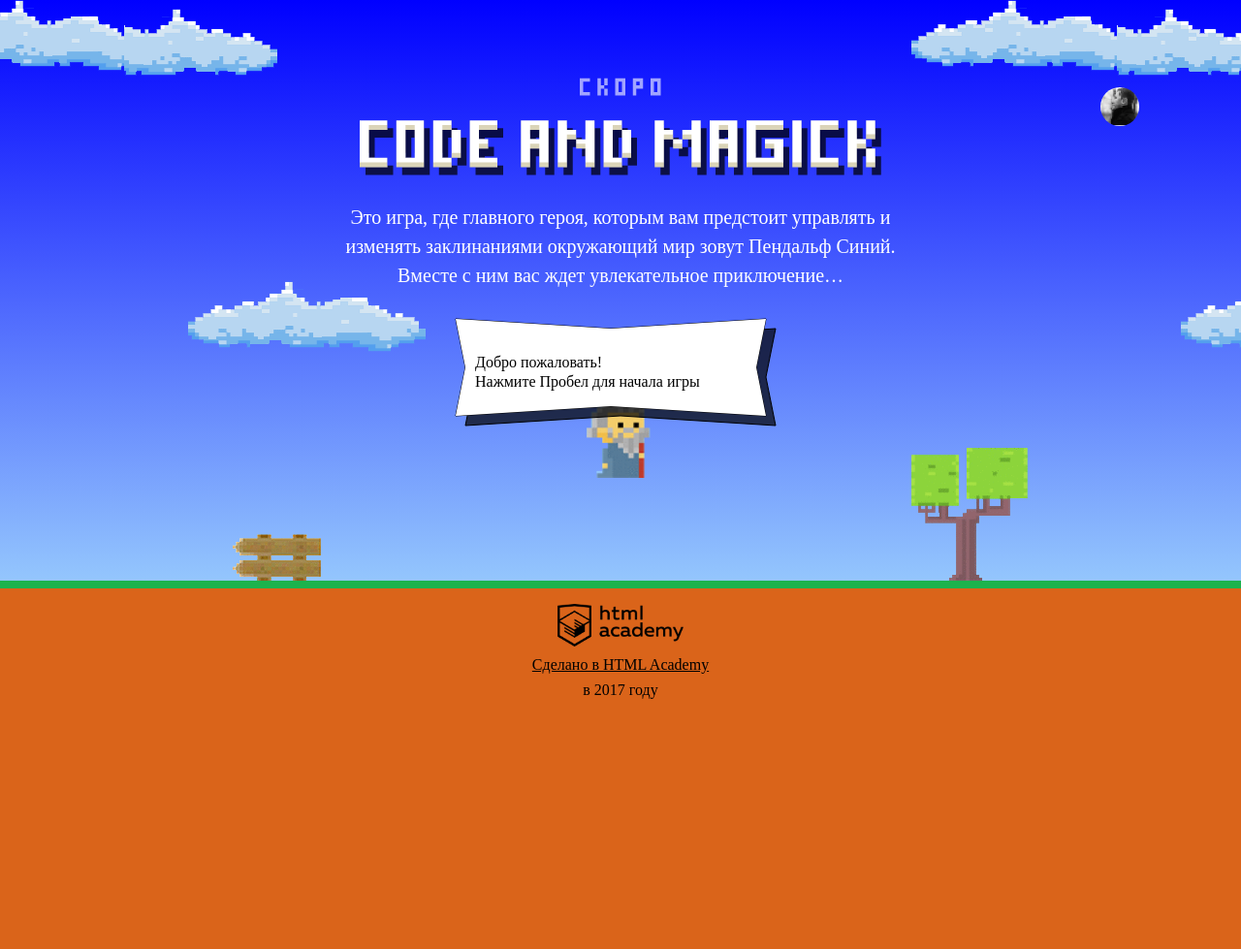
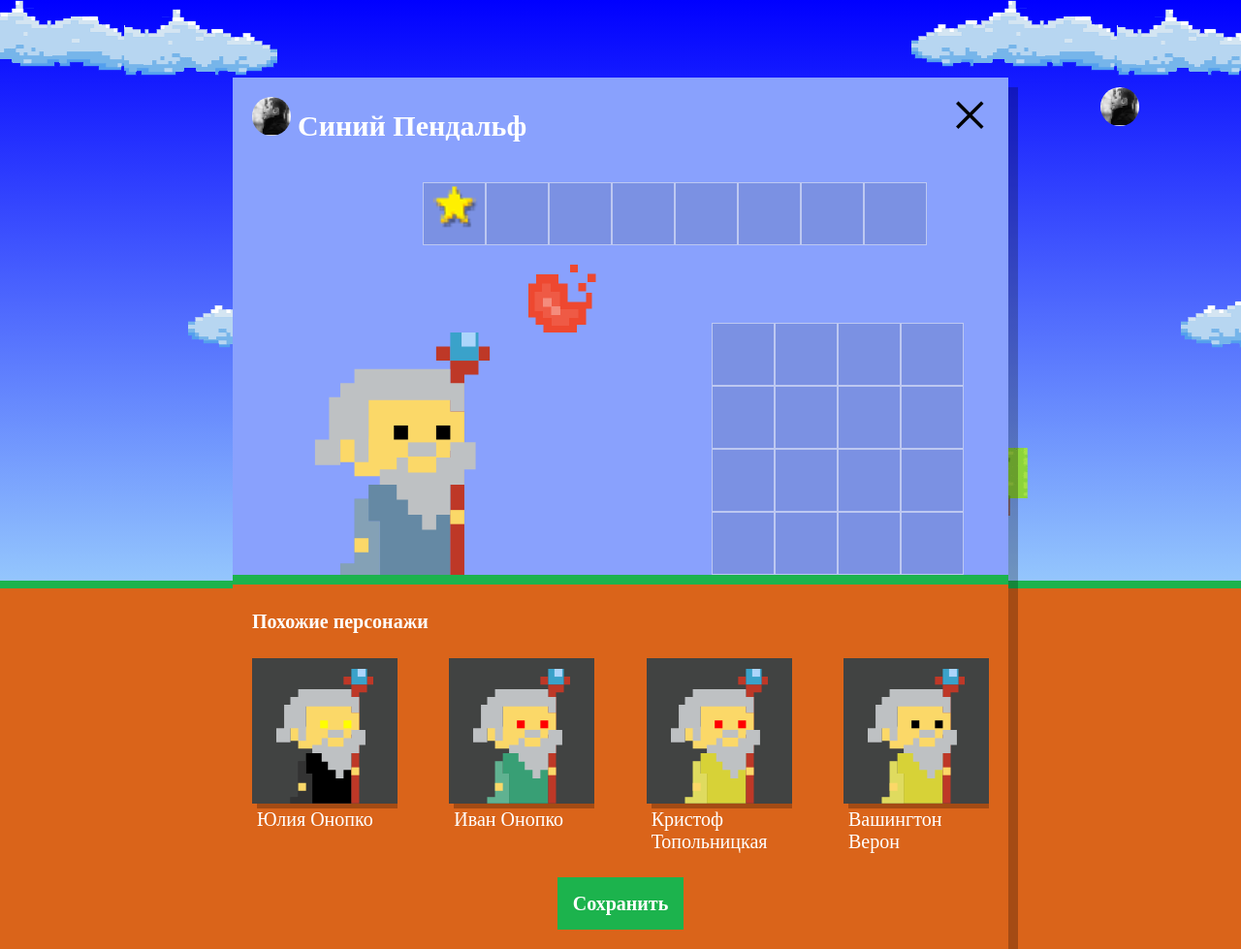
Before and after one commit to Aleksei0575/585147-code-and-magick-17, a website: page index.html in a window 1280 px wide. Shown: the whole page at 97% size. Before the commit the page ends 800 px from the top, so only its background shows below. Drawn offline with Linux system fonts and the light colour scheme; a web font is replaced by a local one.

Commit message:
Сделал домашнее задание по учебному проекту

```diff
--- a/index.html
+++ b/index.html
@@ -205,8 +205,9 @@
   };
 </script>
 
+<script src="js/setup.js"></script>
+
 <script src="js/stat.js"></script>
-
 <script src="js/game.js"></script>
 
 </body>
--- /dev/null
+++ b/js/setup.js
@@ -0,0 +1,66 @@
+'use strict';
+
+// Массивы с данными
+var names = ['Иван', 'Хуан Себастьян', 'Мария', 'Кристоф', 'Виктор', 'Юлия', 'Люпита', 'Вашингтон'];
+var surnames = ['да Марья', 'Верон', 'Мирабелла', 'Вальц', 'Онопко', 'Топольницкая', 'Нионго', 'Ирвинг'];
+var coatColors = ['rgb(101, 137, 164)', 'rgb(241, 43, 107)', 'rgb(146, 100, 161)', 'rgb(56, 159, 117)', 'rgb(215, 210, 55)', 'rgb(0, 0, 0)'];
+var eyesColors = ['black', 'red', 'blue', 'yellow', 'green'];
+
+// Открытие окна с настройками
+var openWindow = document.querySelector('.setup');
+openWindow.classList.remove('hidden');
+
+// Генерация рандомного числа
+var generateNum = function (min, max) {
+  var rand = min - 0.5 + Math.random() * (max - min + 1);
+  rand = Math.round(rand);
+  return rand;
+};
+
+// Функция создайтя параметров волшебника, здесь создается объект - волшебник
+var createWizard = function () {
+  return {
+    'name': names[generateNum(0, names.length - 1)] + ' ' + surnames[generateNum(0, names.length - 1)],
+
+    'coatColor': coatColors[generateNum(0, coatColors.length - 1)],
+
+    'eyesColor': eyesColors[generateNum(0, eyesColors.length - 1)]
+  };
+};
+
+// Функция создания массива с волшебниками, здесь генерируются 4 волшебника
+var createWizards = function () {
+  var arrayWizards = [];
+  var coatColor = [i];
+  for (var i = 0; i < 4; i++) {
+    arrayWizards.push(createWizard(name, coatColor));
+  }
+  return arrayWizards;
+};
+
+// Здесь находим в разметке класс setup-similar-list
+var similarListElement = openWindow.querySelector('.setup-similar-list');
+// Здесь методом querySelector находим шаблон разметки волшебника и все что находится внутри шаблона
+var similarWizardTemplate = document.querySelector('#similar-wizard-template').content.querySelector('.setup-similar-item');
+
+// Функция создания вошебника, каждого со своими параметрами
+var renderWizard = function (wizard) {
+  var wizardElement = similarWizardTemplate.cloneNode(true);
+
+  wizardElement.querySelector('.setup-similar-label').textContent = wizard.name;
+  wizardElement.querySelector('.wizard-coat').style.fill = wizard.coatColor;
+  wizardElement.querySelector('.wizard-eyes').style.fill = wizard.eyesColor;
+
+  return wizardElement;
+};
+
+// Функция размещает созданных волшебников в коде
+var fragment = document.createDocumentFragment();
+var wizards = createWizards();
+for (var i = 0; i < wizards.length; i++) {
+  fragment.appendChild(renderWizard(wizards[i]));
+}
+similarListElement.appendChild(fragment);
+
+// Здесь открываем панель, где будут размещаться аволшебники
+openWindow.querySelector('.setup-similar').classList.remove('hidden');
```
